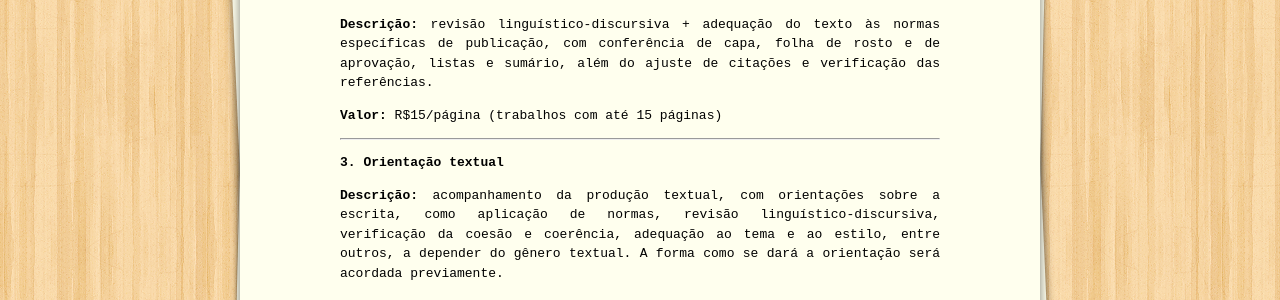
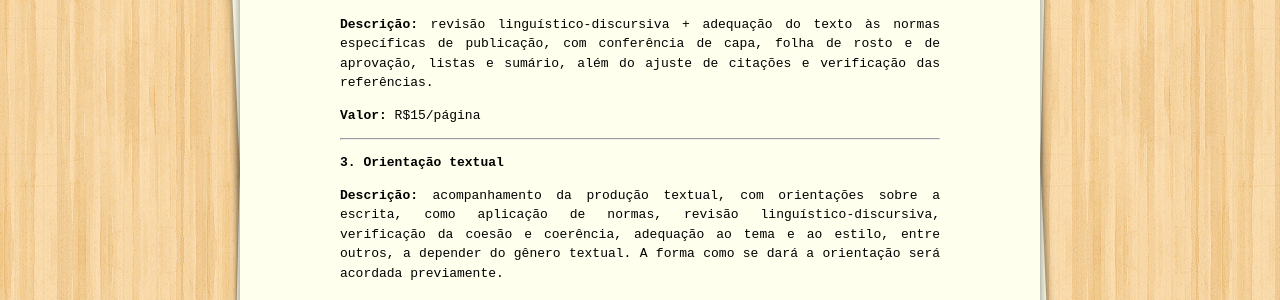
Before and after one commit to raqueldiniz/site, a Jekyll site: the page built from servicos.md, in a window 1280 px wide. Shown: the part 701-1001 px from the top of the page. Built offline with Jekyll 4.4.1, drawn with Linux system fonts in a browser that asks for light colours.

Commit message:
Update servicos.md

```diff
--- a/servicos.md
+++ b/servicos.md
@@ -20,7 +20,7 @@ A seguir estão descritos os serviços que realizo com uma média de preço. Par
 
 **Descrição:** revisão linguístico-discursiva + adequação do texto às normas específicas de publicação, com conferência de capa, folha de rosto e de aprovação, listas e sumário, além do ajuste de citações e verificação das referências.
 
-**Valor:** R$15/página (trabalhos com até 15 páginas)
+**Valor:** R$15/página
 
 ---
 
```
